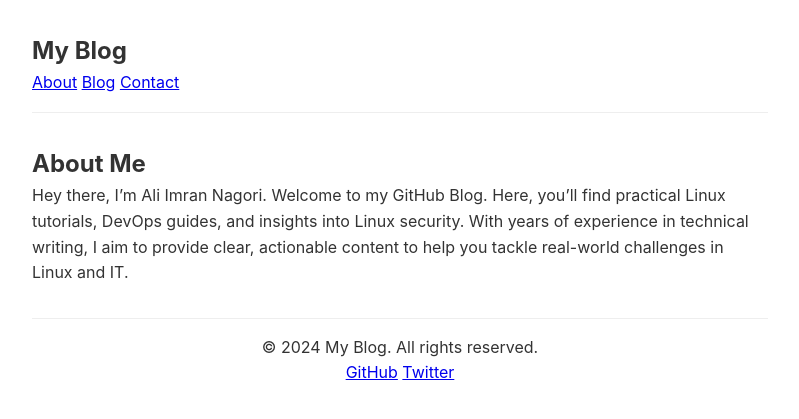
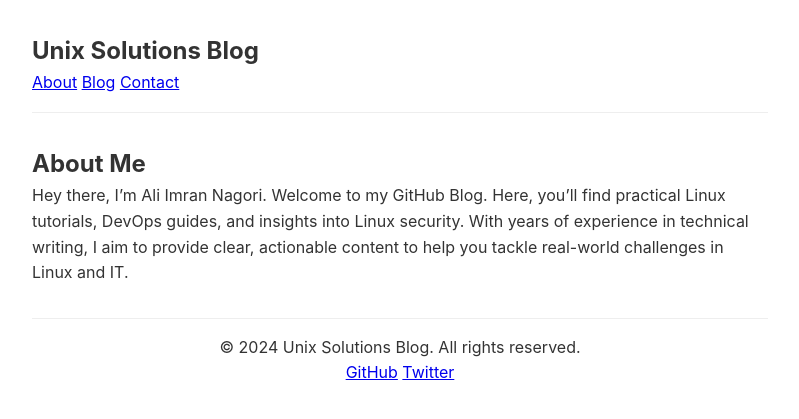
Before and after one commit to tecofers/tecofers.github.io, a Jekyll site: the page built from about.md, in a window 1280 px wide. Shown: the top 419 px of the page, without its empty margins (240-1039 px from the left). Built offline with Jekyll 4.4.1, drawn with Linux system fonts in a browser that asks for light colours; some of the changed lines change nothing that is shown.

Commit message:
Update _config.yml

```diff
--- a/_config.yml
+++ b/_config.yml
@@ -1,18 +1,37 @@
-title: "My Blog"
-description: "A blog about tech"
-author: Ali Imran
-baseurl: ""
-url: "https://tecofers.github.io"
+# Site settings
+title: Unix Solutions Blog
+description: Practical Solutions for Unix Problems
+baseurl: "/our-blog" # the subpath of your site
+url: "" # the base hostname & protocol for your site
+
+# Build settings
 markdown: kramdown
-theme: minima
-plugins:
-  - jekyll-feed
-  - jekyll-seo-tag
+permalink: /blog/:title/
 
-# Pagination
-paginate: 5
-paginate_path: "/page:num/"
+# Social links
+github_username: tecofers
+twitter_username: AliImranMuneeri
+linkedin_username: ali-imran-nagori
 
-# Collections
-collections:
-  - projects
+# Defaults
+defaults:
+  -
+    scope:
+      path: ""
+      type: "posts"
+    values:
+      layout: "post"
+  -
+    scope:
+      path: ""
+      type: "pages"
+    values:
+      layout: "default"
+
+# Exclude from processing
+exclude:
+  - Gemfile
+  - Gemfile.lock
+  - node_modules
+  - vendor
+  - .git
```
